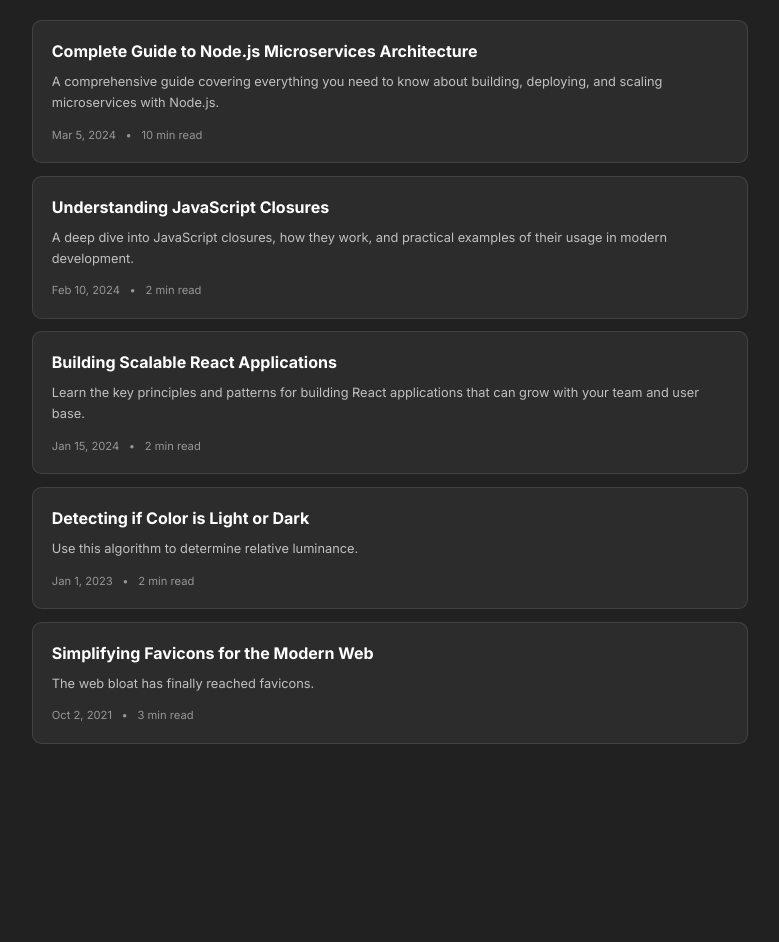
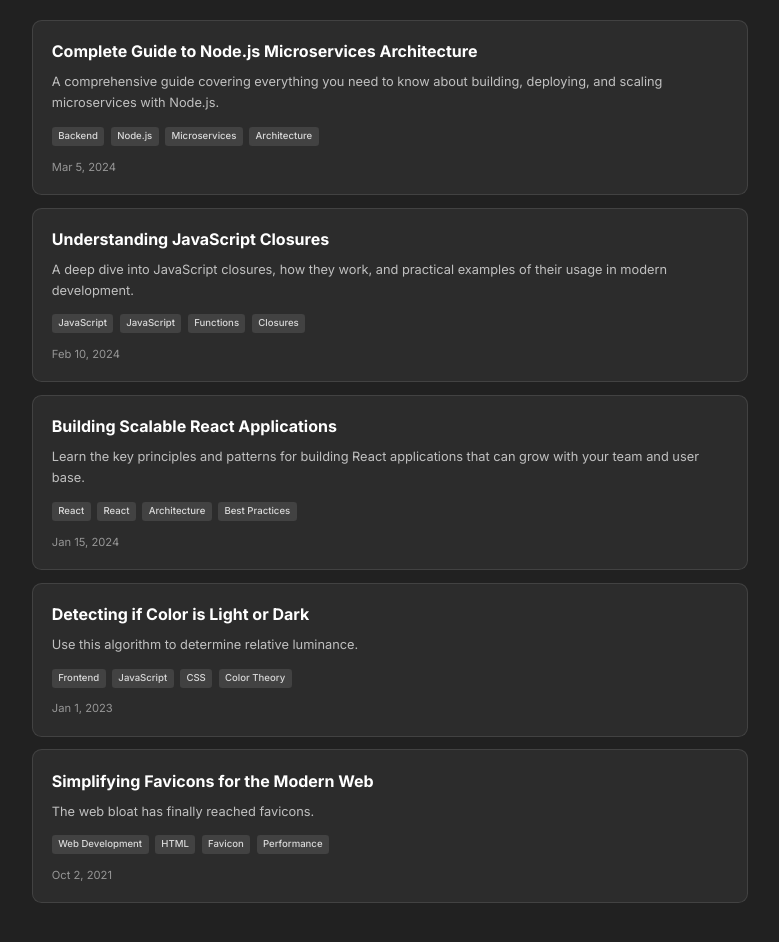
Before and after one commit to mdsavian/marlonsavian.com, a Next.js app: page / in a window 1280 px wide. Shown: the part 620-1562 px from the top of the page, without its empty margins (250-1029 px from the left). Before the commit the page ends 1428 px from the top, so only its background shows below. Built offline with nearby package versions, Linux system fonts and the light colour scheme.

Commit message:
add tags and search functionality

```diff
--- a/app/components/BlogSection/index.tsx
+++ b/app/components/BlogSection/index.tsx
@@ -1,7 +1,30 @@
-import { getAllPosts } from "../../../lib/blog";
+"use client";
 
-const BlogSection = () => {
-  const posts = getAllPosts();
+import { useState, useMemo } from "react";
+import { BlogPost } from "../../../types/blog";
+
+interface BlogSectionProps {
+  posts: BlogPost[];
+}
+
+const BlogSection = ({ posts }: BlogSectionProps) => {
+  const allPosts = posts;
+  const [searchQuery, setSearchQuery] = useState("");
+
+  // Filter posts based on search query
+  const filteredPosts = useMemo(() => {
+    if (!searchQuery.trim()) return allPosts;
+
+    const query = searchQuery.toLowerCase();
+    return allPosts.filter((post) => {
+      return (
+        post.title.toLowerCase().includes(query) ||
+        post.description.toLowerCase().includes(query) ||
+        post.category?.toLowerCase().includes(query) ||
+        post.tags?.some((tag) => tag.toLowerCase().includes(query))
+      );
+    });
+  }, [allPosts, searchQuery]);
 
   return (
     <div id="blog" className="w-full max-w-4xl pt-4 relative text-left">
@@ -12,6 +35,8 @@
           <input
             type="text"
             placeholder="Search posts"
+            value={searchQuery}
+            onChange={(e) => setSearchQuery(e.target.value)}
             className="bg-white/10 text-white placeholder-white/60 px-4 py-2 rounded-lg border border-white/20 focus:border-white focus:outline-none w-64 backdrop-blur-sm"
           />
           <svg
@@ -27,12 +52,42 @@
               d="M21 21l-6-6m2-5a7 7 0 11-14 0 7 7 0 0114 0z"
             />
           </svg>
+          {searchQuery && (
+            <button
+              onClick={() => setSearchQuery("")}
+              className="absolute right-10 top-2.5 text-white/40 hover:text-white/80 transition-colors"
+              aria-label="Clear search"
+            >
+              <svg className="w-4 h-4" fill="none" stroke="currentColor" viewBox="0 0 24 24">
+                <path
+                  strokeLinecap="round"
+                  strokeLinejoin="round"
+                  strokeWidth={2}
+                  d="M6 18L18 6M6 6l12 12"
+                />
+              </svg>
+            </button>
+          )}
         </div>
       </div>
 
+      {/* Search Results Info */}
+      {searchQuery && (
+        <div className="mb-6 text-white/60 text-sm">
+          {filteredPosts.length === 0 ? (
+            <p>No posts found for &quot;{searchQuery}&quot;</p>
+          ) : (
+            <p>
+              {filteredPosts.length} post{filteredPosts.length !== 1 ? "s" : ""} found for &quot;
+              {searchQuery}&quot;
+            </p>
+          )}
+        </div>
+      )}
+
       {/* Posts List */}
       <div className="space-y-4">
-        {posts.map((post) => (
+        {filteredPosts.map((post) => (
           <article
             key={post.id}
             className="bg-white/5 rounded-xl p-6 border border-white/10 hover:border-white/20 transition-colors group"
@@ -46,6 +101,21 @@
                 {post.description}
               </p>
 
+              {/* Category and Tags */}
+              <div className="flex items-center gap-2 mb-4">
+                {post.category && (
+                  <span className="px-2 py-1 bg-white/10 text-white/80 rounded text-xs font-medium">
+                    {post.category}
+                  </span>
+                )}
+                {post.tags &&
+                  post.tags.slice(0, 3).map((tag) => (
+                    <span key={tag} className="px-2 py-1 bg-white/10 text-white/80 rounded text-xs font-medium">
+                      {tag}
+                    </span>
+                  ))}
+              </div>
+
               <div className="flex items-center gap-3 text-white/50 text-sm text-left">
                 <time dateTime={post.date}>
                   {new Date(post.date).toLocaleDateString("en-US", {
@@ -54,19 +124,27 @@
                     year: "numeric",
                   })}
                 </time>
-                {post.readTime && (
-                  <>
-                    <span>•</span>
-                    <span>{post.readTime} min read</span>
-                  </>
-                )}
               </div>
             </a>
           </article>
         ))}
       </div>
 
-      {posts.length === 0 && <p className="text-white/60 text-center py-8">No posts found.</p>}
+      {filteredPosts.length === 0 && !searchQuery && (
+        <p className="text-white/60 text-center py-8">No posts found.</p>
+      )}
+
+      {filteredPosts.length === 0 && searchQuery && (
+        <div className="text-center py-12">
+          <p className="text-white/60 mb-4">No posts match your search.</p>
+          <button
+            onClick={() => setSearchQuery("")}
+            className="text-white hover:text-white/80 transition-colors text-sm underline"
+          >
+            Clear search to see all posts
+          </button>
+        </div>
+      )}
     </div>
   );
 };
--- a/app/page.tsx
+++ b/app/page.tsx
@@ -3,15 +3,18 @@
 import SocialLinks from "./components/SocialLinks";
 import Divider from "./components/Divider";
 import BlogSection from "./components/BlogSection";
+import { getAllPosts } from "../lib/blog";
 
 export default function Home() {
+  const posts = getAllPosts();
+
   return (
     <div className="bg-primary flex flex-col w-full relative min-h-screen max-w-6xl mx-auto px-8 items-center pt-8 pb-20 text-center">
       <Header />
       <ProfileSection />
       <SocialLinks />
       <Divider />
-      <BlogSection />
+      <BlogSection posts={posts} />
     </div>
   );
 }
--- a/app/post/[slug]/page.tsx
+++ b/app/post/[slug]/page.tsx
@@ -82,12 +82,6 @@
                 day: 'numeric'
               })}
             </time>
-            {post.readTime && (
-              <>
-                <span>•</span>
-                <span>{post.readTime} min read</span>
-              </>
-            )}
           </div>
 
           <p className="text-white/80 text-lg mt-4 leading-relaxed">
@@ -109,6 +103,22 @@
             prose-li:text-white/90"
           dangerouslySetInnerHTML={{ __html: post.contentHtml }}
         />
+
+        {/* Tags Section */}
+        {post.tags && post.tags.length > 0 && (
+          <div className="mt-12 mb-8">
+            <div className="flex flex-wrap gap-2">
+              {post.tags.map((tag) => (
+                <span
+                  key={tag}
+                  className="px-2 py-1 bg-white/10 text-white/80 rounded text-xs font-medium"
+                >
+                  {tag}
+                </span>
+              ))}
+            </div>
+          </div>
+        )}
 
         {/* Divider before navigation */}
         <Divider />
--- a/src/posts/building-scalable-react-applications.md
+++ b/src/posts/building-scalable-react-applications.md
@@ -2,6 +2,8 @@
 title: 'Building Scalable React Applications'
 description: 'Learn the key principles and patterns for building React applications that can grow with your team and user base.'
 date: '2024-01-15'
+category: 'React'
+tags: ['React', 'Architecture', 'Best Practices']
 ---
 
 Building scalable React applications is crucial for long-term success. As your application grows, you need to ensure your codebase remains maintainable and performant.
--- a/src/posts/complete-guide-to-nodejs-microservices.md
+++ b/src/posts/complete-guide-to-nodejs-microservices.md
@@ -2,6 +2,8 @@
 title: 'Complete Guide to Node.js Microservices Architecture'
 description: 'A comprehensive guide covering everything you need to know about building, deploying, and scaling microservices with Node.js.'
 date: '2024-03-05'
+category: 'Backend'
+tags: ['Node.js', 'Microservices', 'Architecture', 'Docker']
 ---
 
 Microservices architecture has become increasingly popular for building scalable, maintainable applications. This comprehensive guide will take you through everything you need to know about implementing microservices with Node.js.
--- a/src/posts/detecting-if-color-is-light-or-dark.md
+++ b/src/posts/detecting-if-color-is-light-or-dark.md
@@ -2,6 +2,8 @@
 title: 'Detecting if Color is Light or Dark'
 description: 'Use this algorithm to determine relative luminance.'
 date: '2023-01-01'
+category: 'Frontend'
+tags: ['JavaScript', 'CSS', 'Color Theory']
 ---
 
 The algorithm for detecting if the color is light or dark is based on the idea that we can convert the color to [grayscale](https://en.wikipedia.org/wiki/Grayscale) and then compare the [relative luminance](https://en.wikipedia.org/wiki/Relative_luminance) with the middle of the range (between 0 and 1).
--- a/src/posts/understanding-favicons-for-the-modern-web.md
+++ b/src/posts/understanding-favicons-for-the-modern-web.md
@@ -2,6 +2,8 @@
 title: 'Simplifying Favicons for the Modern Web'
 description: 'The web bloat has finally reached favicons.'
 date: '2021-10-02'
+category: 'Web Development'
+tags: ['HTML', 'Favicon', 'Performance']
 ---
 
 First of all, adding a <abbr title="favorite icon">favicon</abbr> to your website used to be very simple. You'd just created a `.ico` file (which usually contains sizes 16x16, 32x32 and 48x48) and put it in the root directory. Then you would add to the `head` of your website:
--- a/src/posts/understanding-javascript-closures.md
+++ b/src/posts/understanding-javascript-closures.md
@@ -2,6 +2,8 @@
 title: 'Understanding JavaScript Closures'
 description: 'A deep dive into JavaScript closures, how they work, and practical examples of their usage in modern development.'
 date: '2024-02-10'
+category: 'JavaScript'
+tags: ['JavaScript', 'Functions', 'Closures']
 ---
 
 JavaScript closures are one of the most powerful and often misunderstood concepts in the language. Understanding closures is essential for writing effective JavaScript code.
--- a/types/blog.ts
+++ b/types/blog.ts
@@ -2,6 +2,8 @@
   title: string;
   description: string;
   date: string;
+  category?: string;
+  tags?: string[];
 }
 
 export interface BlogPost extends BlogPostMeta {
```
